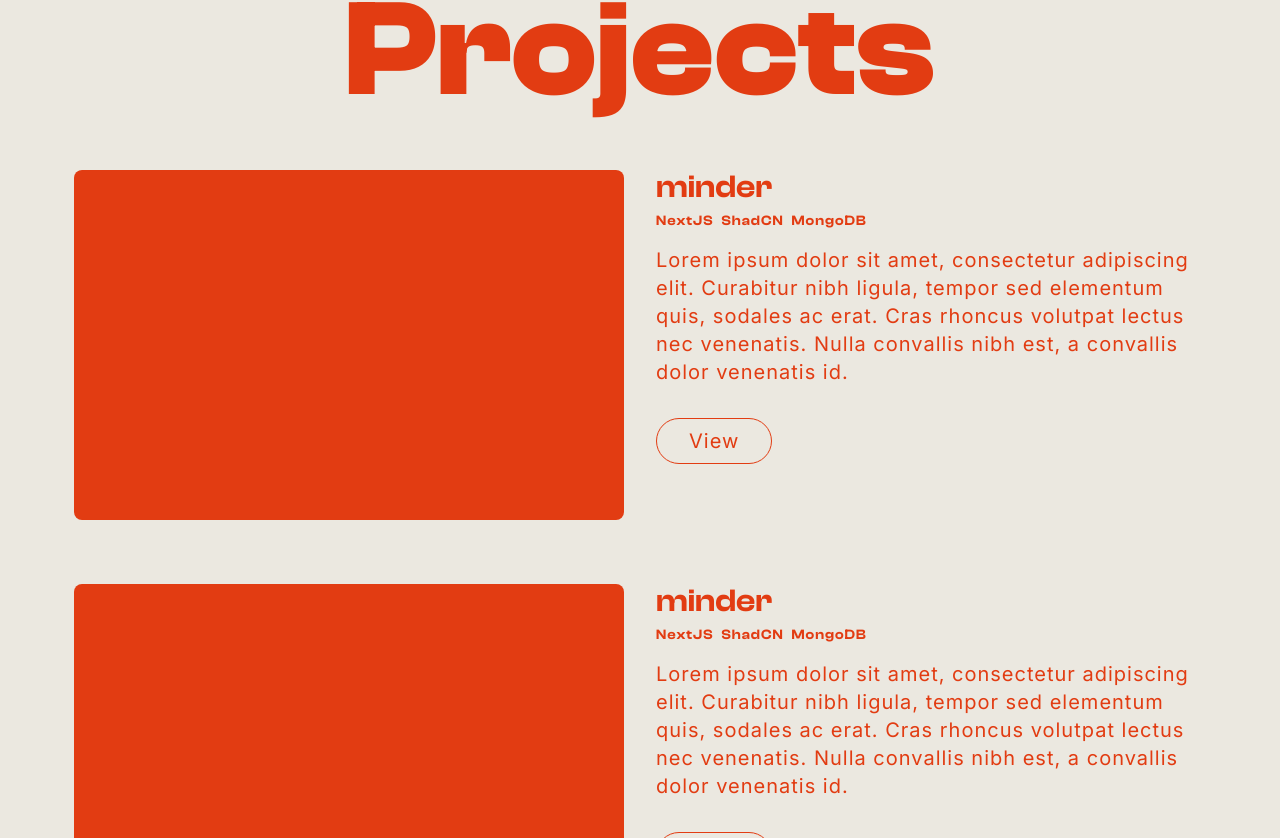
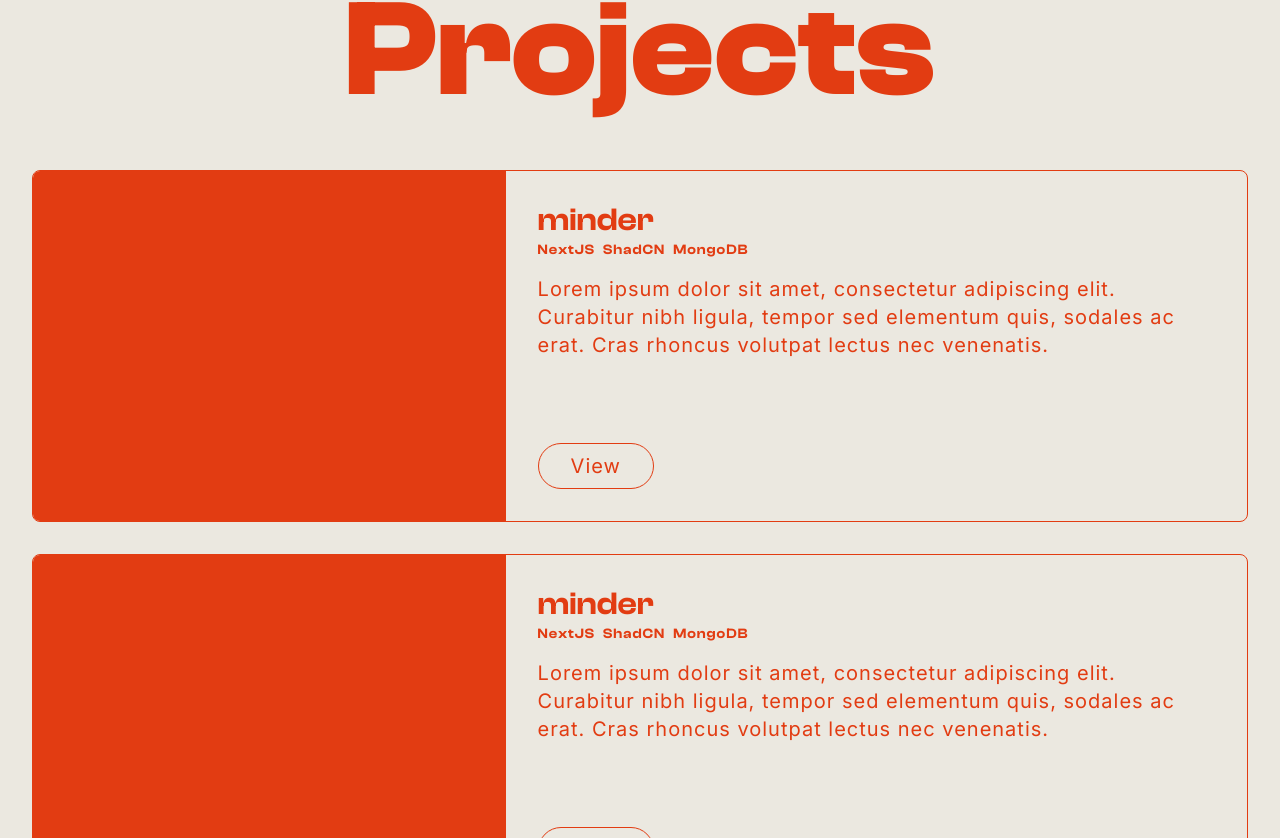
Before and after one commit to michaelcanonizado/michaelcanonizado, a Next.js app: page / in a window 1280 px wide. Shown: the part 1862-2700 px from the top of the page. Built offline with nearby package versions, Linux system fonts and the light colour scheme.

Commit message:
feat: revamp <Projects/> layout

```diff
--- a/src/app/_sections/projects.tsx
+++ b/src/app/_sections/projects.tsx
@@ -10,12 +10,13 @@ import Link from '@/components/ui/link';
 
 const Project = () => {
   return (
-    <div className='grid grid-cols-2 gap-lg'>
-      <div className='flex flex-row justify-end'>
-        <div className='h-[350px] w-[550px] rounded-lg bg-foreground' />
+    <div className='flex w-full flex-row justify-start overflow-hidden rounded-lg border'>
+      <div className='h-[350px] w-full min-w-[400px] max-w-[700px]'>
+        <div className='h-full w-full bg-foreground' />
       </div>
-      <div className='w-full max-w-[550px] shrink'>
-        <div className='mb-sm flex items-center justify-start'>
+      <div className='flex flex-col justify-between p-lg'>
+        <div className=''>
+          <div className='mb-xs flex items-center justify-start'>
             <TextHeading>minder</TextHeading>
           </div>
           <div className='mb-md flex flex-row gap-sm'>
@@ -23,13 +24,13 @@ const Project = () => {
             <TextSub className='font-semibold'>ShadCN</TextSub>
             <TextSub className='font-semibold'>MongoDB</TextSub>
           </div>
-        <div className='mb-lg flex items-center justify-end'>
+          <div className='flex items-center justify-end'>
             <TextBody>
               Lorem ipsum dolor sit amet, consectetur adipiscing elit. Curabitur
               nibh ligula, tempor sed elementum quis, sodales ac erat. Cras
-            rhoncus volutpat lectus nec venenatis. Nulla convallis nibh est, a
-            convallis dolor venenatis id.
+              rhoncus volutpat lectus nec venenatis.
             </TextBody>
+          </div>
         </div>
         <Link>View</Link>
       </div>
@@ -43,7 +44,7 @@ const Projects = ({ className }: ComponentBaseProps) => {
       <div className=''>
         <TextDisplay className='text-center'>Projects</TextDisplay>
       </div>
-      <div className='flex flex-col gap-xl'>
+      <div className='flex flex-col gap-lg'>
         <Project />
         <Project />
         <Project />
```
Lines whose indentation alone changed are shown as unchanged.
